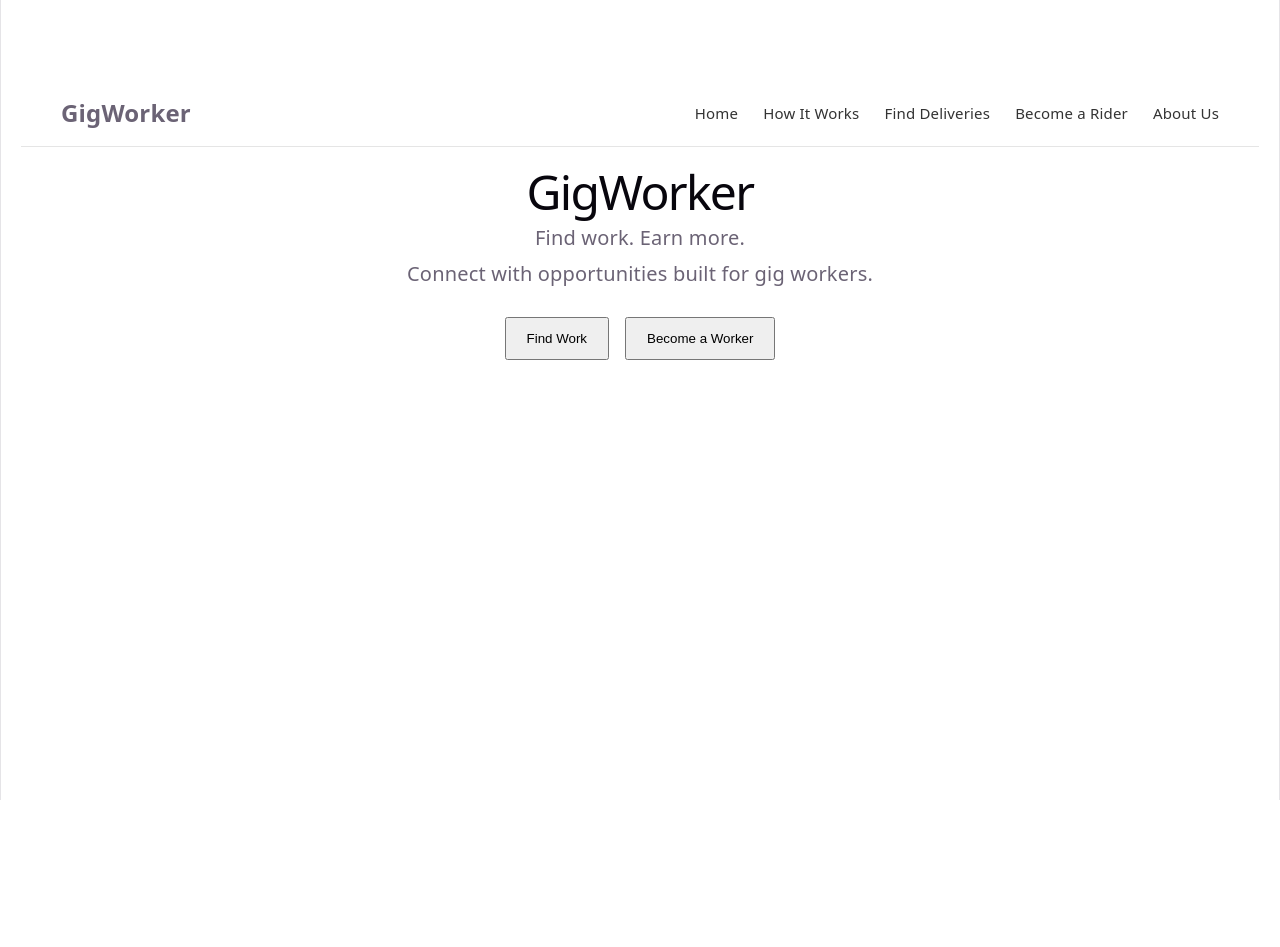
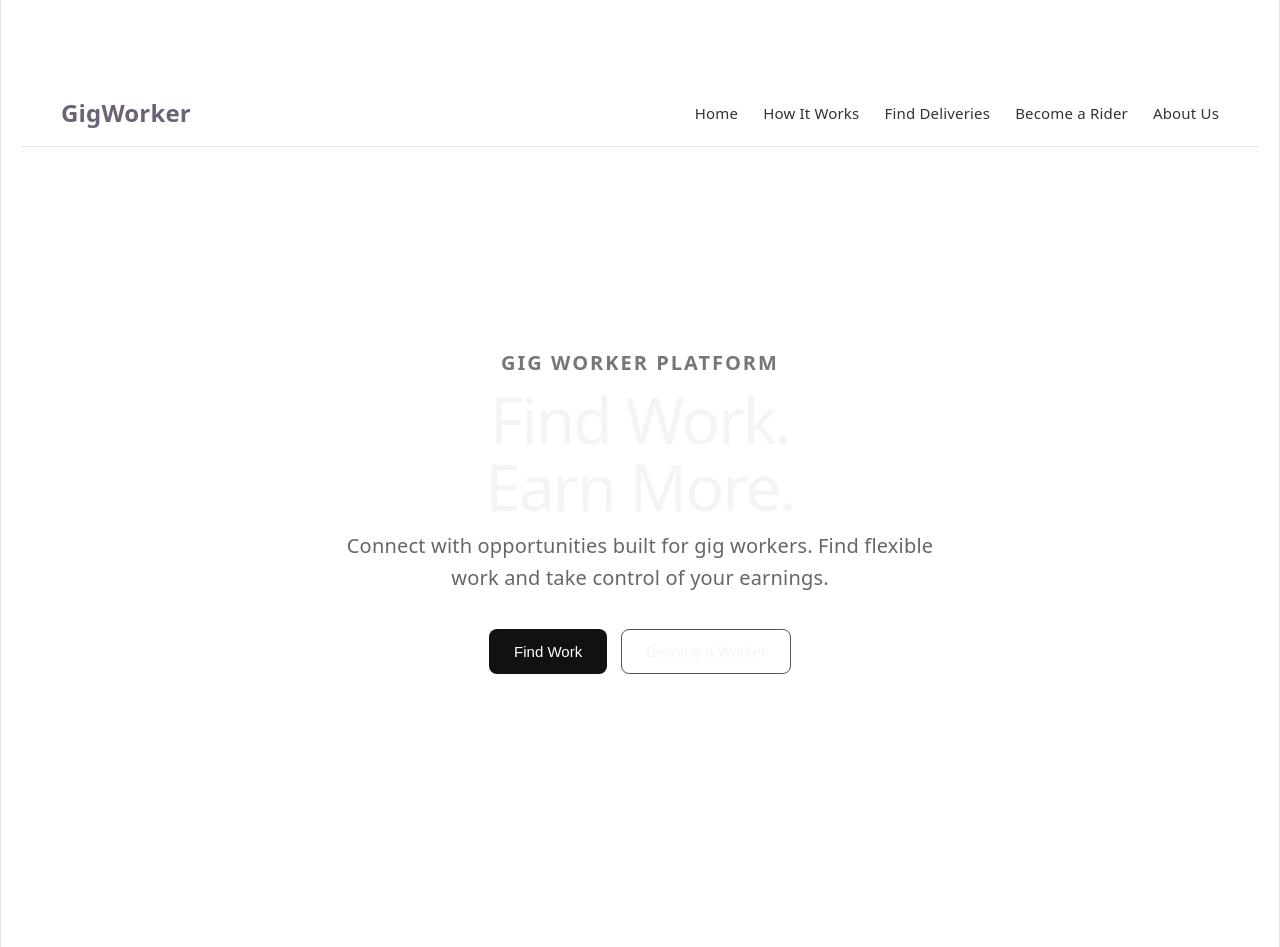
Before and after one commit to ShubhamMali-tech/Gig-Worker, a React (Vite) app: page / in a window 1280 px wide. Before the commit the page ends 800 px from the top, so only its background shows below. Built offline with nearby package versions, Linux system fonts and the light colour scheme.

Commit message:
Build hero section

```diff
--- a/src/App.tsx
+++ b/src/App.tsx
@@ -1,23 +1,12 @@
 import './App.css'
 import Navbar from './components/Navbar'
+import Hero from './components/Hero'
 
 function App() {
   return (
     <div className="app">
       <Navbar />
-
-      <h1>GigWorker</h1>
-
-      <p>Find work. Earn more.</p>
-
-      <p>
-        Connect with opportunities built for gig workers.
-      </p>
-
-      <div className="buttons">
-        <button>Find Work</button>
-        <button>Become a Worker</button>
-      </div>
+      <Hero />
     </div>
   )
 }
--- /dev/null
+++ b/src/components/Hero.css
@@ -0,0 +1,114 @@
+.hero {
+  min-height: 70vh;
+
+  display: flex;
+  align-items: center;
+  justify-content: center;
+
+  padding: 80px 20px;
+}
+
+.hero-content {
+  max-width: 750px;
+  text-align: center;
+}
+
+.hero-label {
+  margin-bottom: 20px;
+
+  font-size: 13px;
+  font-weight: 600;
+  letter-spacing: 2px;
+  color: #777;
+}
+
+.hero h1 {
+  margin: 0;
+
+  font-size: 64px;
+  line-height: 1.05;
+  letter-spacing: -2px;
+
+  color: #f3f4f6;
+}
+
+.hero-description {
+  max-width: 600px;
+  margin: 25px auto 0;
+
+  font-size: 18px;
+  line-height: 1.6;
+  color: #666;
+}
+
+.hero-buttons {
+  display: flex;
+  justify-content: center;
+  gap: 14px;
+
+  margin-top: 35px;
+}
+
+.hero-buttons button {
+  padding: 13px 24px;
+
+  border-radius: 8px;
+  border: 1px solid transparent;
+
+  font-size: 15px;
+  font-weight: 500;
+
+  cursor: pointer;
+
+  transition:
+    transform 0.2s ease,
+    background-color 0.2s ease,
+    border-color 0.2s ease;
+}
+
+.primary-button {
+  background: #111;
+  color: white;
+}
+
+.secondary-button {
+  background: transparent;
+  color: #f3f4f6;
+  border-color: #555 !important;
+}
+
+.hero-buttons button:hover {
+  transform: translateY(-2px);
+}
+
+.primary-button:hover {
+  background: #333;
+}
+
+.secondary-button:hover {
+  background: #2a2a2a;
+}
+
+@media (max-width: 768px) {
+  .hero {
+    min-height: 60vh;
+    padding: 60px 20px;
+  }
+
+  .hero h1 {
+    font-size: 44px;
+    letter-spacing: -1px;
+  }
+
+  .hero-description {
+    font-size: 16px;
+  }
+
+  .hero-buttons {
+    flex-direction: column;
+    align-items: stretch;
+    max-width: 280px;
+    margin-left: auto;
+    margin-right: auto;
+  }
+}
--- /dev/null
+++ b/src/components/Hero.tsx
@@ -0,0 +1,32 @@
+import './Hero.css'
+
+function Hero() {
+  return (
+    <section className="hero">
+      <div className="hero-content">
+        <p className="hero-label">GIG WORKER PLATFORM</p>
+
+        <h1>
+          Find Work.
+          <br />
+          Earn More.
+        </h1>
+
+        <p className="hero-description">
+          Connect with opportunities built for gig workers.
+          Find flexible work and take control of your earnings.
+        </p>
+
+        <div className="hero-buttons">
+          <button className="primary-button">Find Work</button>
+
+          <button className="secondary-button">
+            Become a Worker
+          </button>
+        </div>
+      </div>
+    </section>
+  )
+}
+
+export default Hero
```
